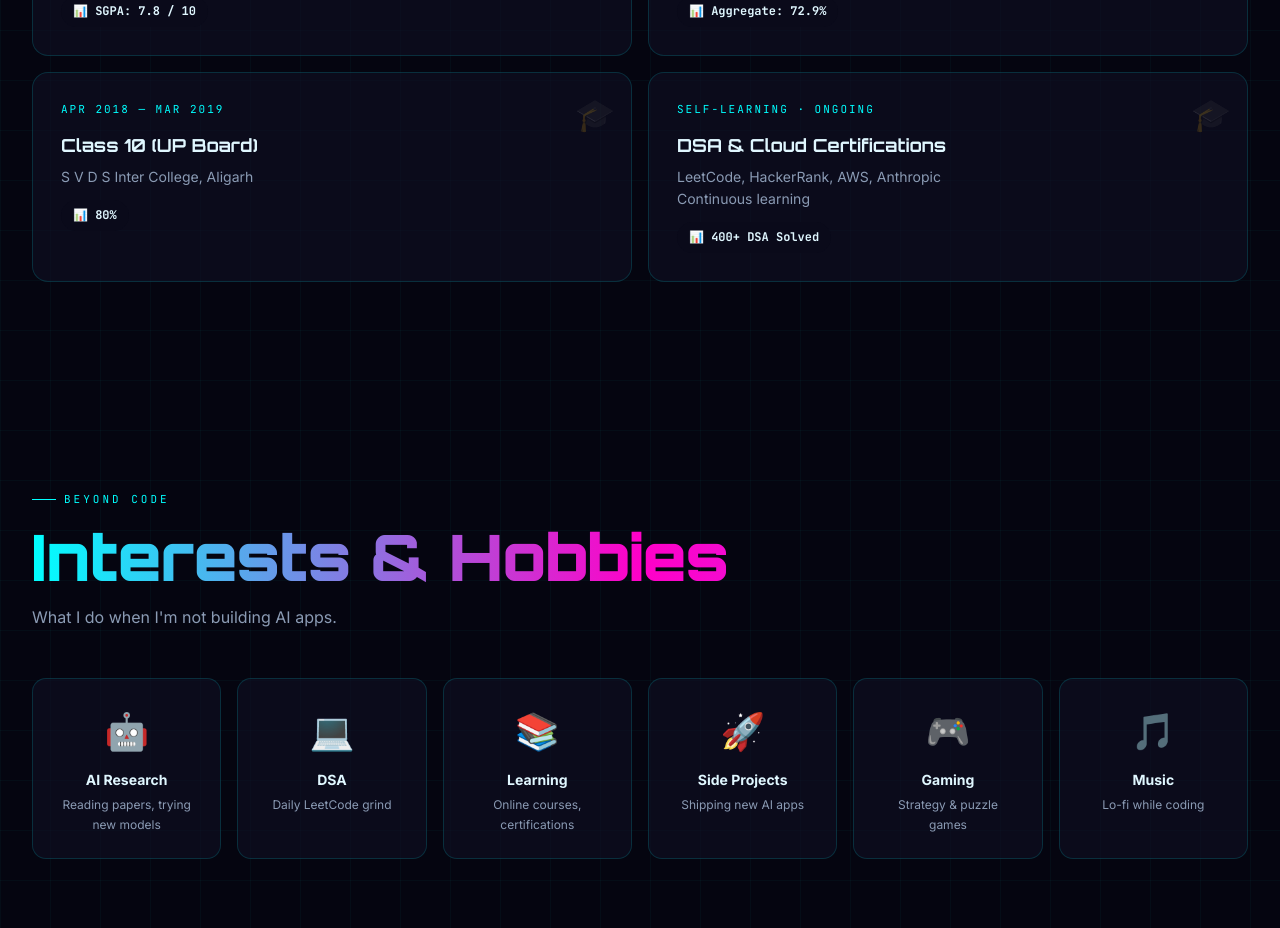
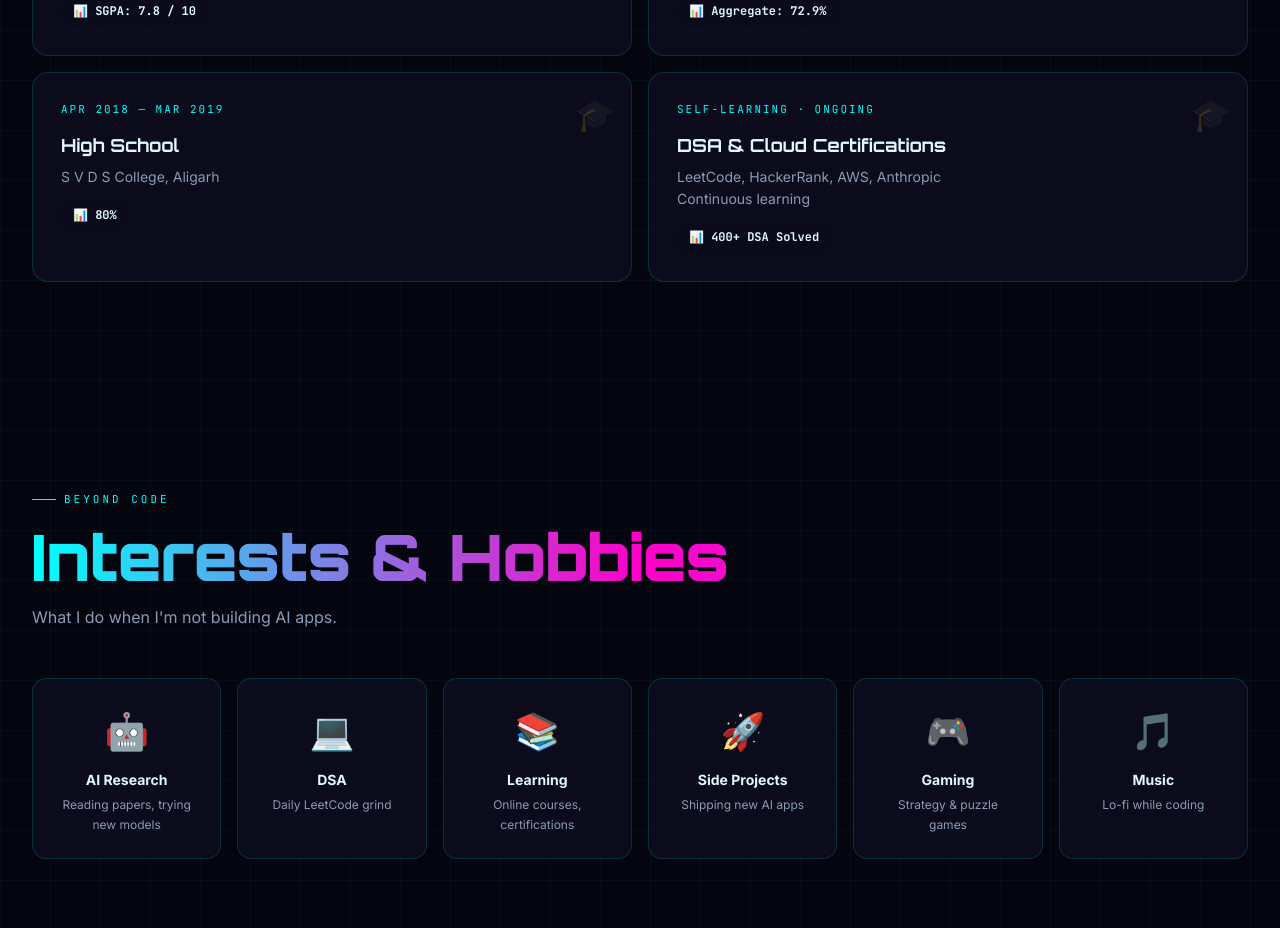
Before and after one commit to kanhaiyachaudhary-source/kanhaiya772, a Next.js app: page / in a window 1280 px wide. Shown: the part 6320-7248 px from the top of the page. Built offline with nearby package versions, Linux system fonts and the light colour scheme.

Commit message:
Update education details in page.tsx

```diff
--- a/src/app/page.tsx
+++ b/src/app/page.tsx
@@ -401,8 +401,8 @@ export default function Home() {
           </div>
           <div className="edu-card reveal">
             <div className="edu-period">Apr 2018 — Mar 2019</div>
-            <div className="edu-degree">Class 10 (UP Board)</div>
-            <div className="edu-school">S V D S Inter College, Aligarh</div>
+            <div className="edu-degree">High School</div>
+            <div className="edu-school">S V D S College, Aligarh</div>
             <div className="edu-grade">📊 80%</div>
           </div>
           <div className="edu-card reveal">
```
